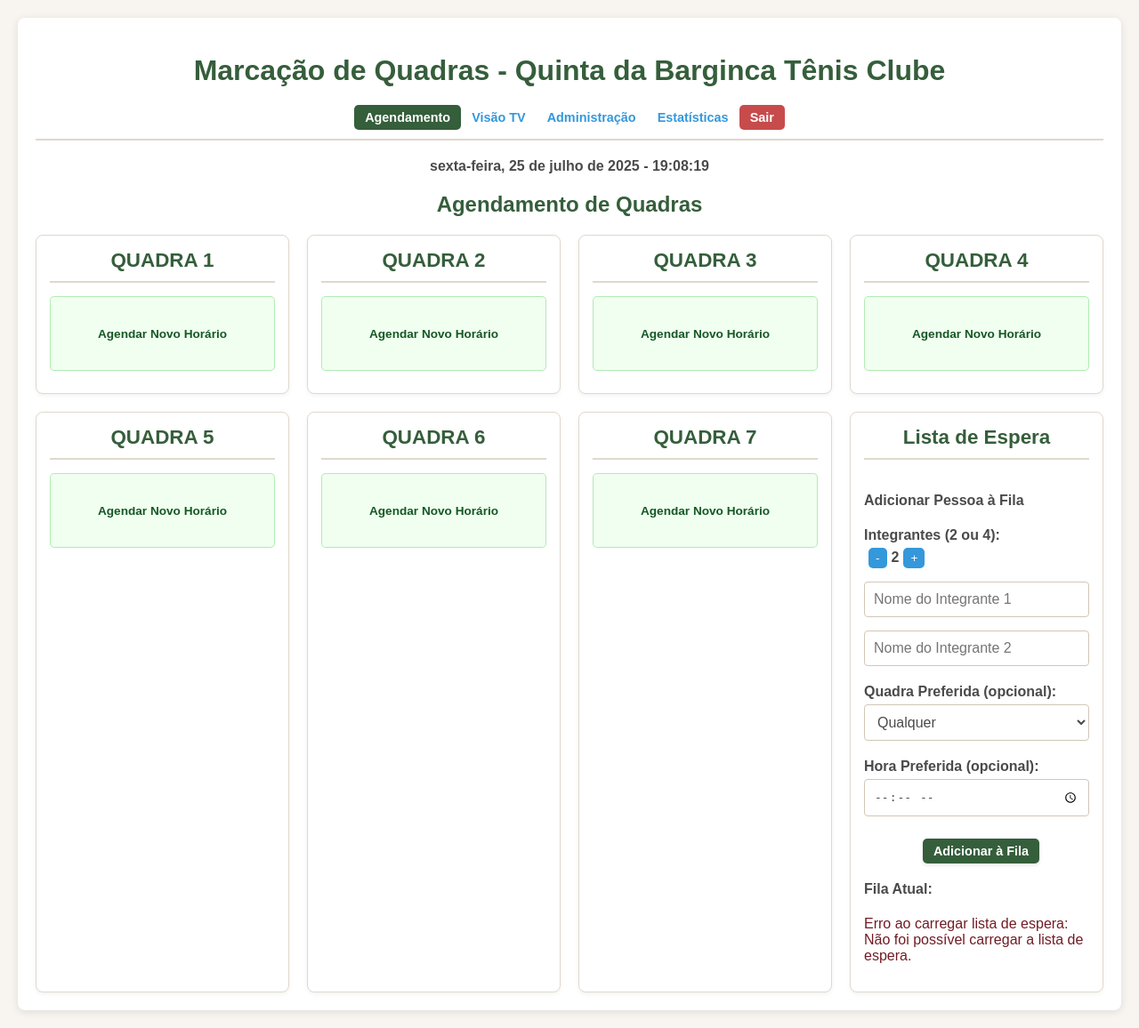
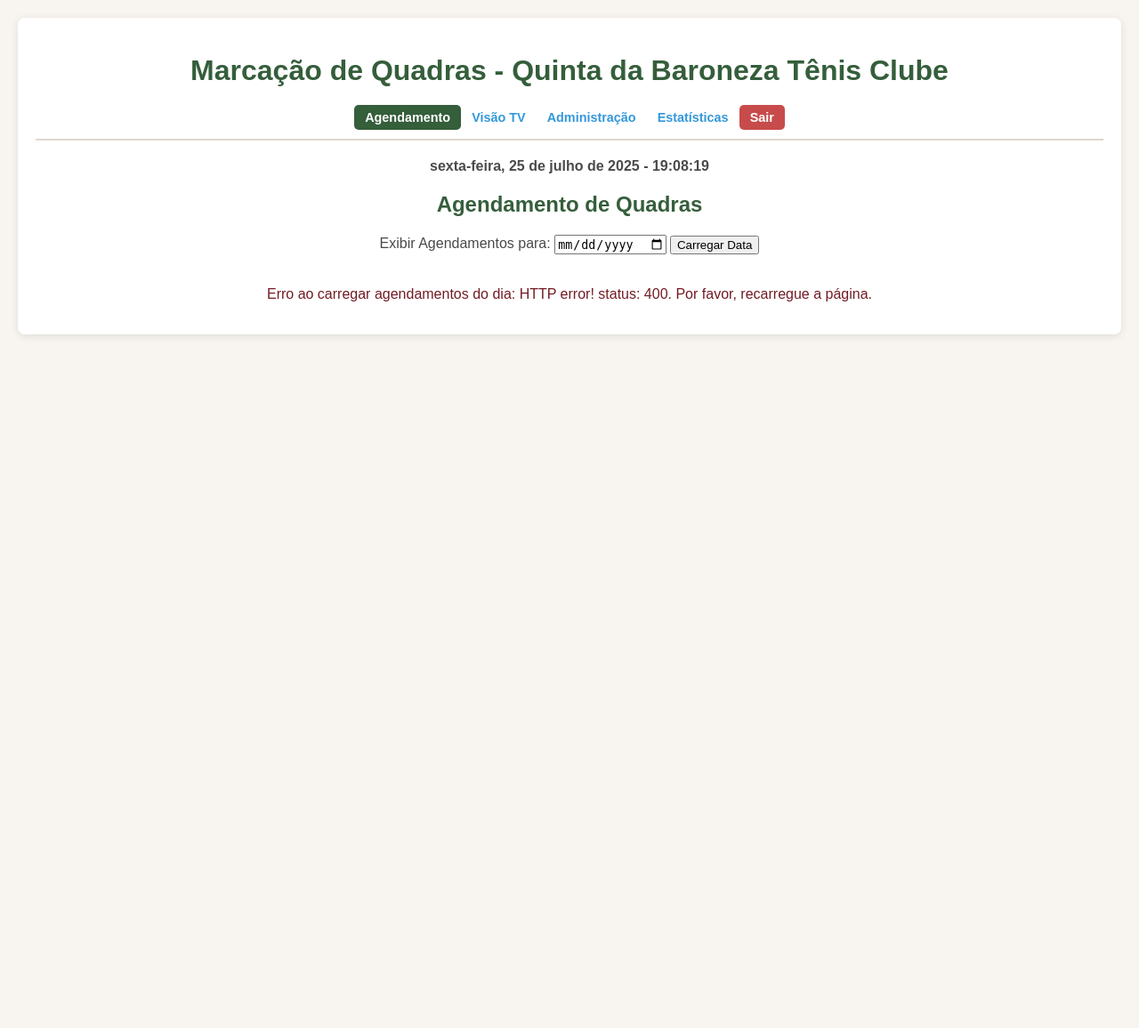
Before and after one commit to junior-mario/agendamento_quadras, a Flask app: template templates/index.html in a window 1280 px wide. Shown: the whole page at 89% size. After the commit the page ends 378 px from the top, so only its background shows below. Run offline with Flask 3, Linux system fonts and the light colour scheme; a user stored in the database is signed in; data comes from the database, SQL or seed files in the repository; both versions use the stored data as it was after the commit; tables that the repository leaves empty hold one stand-in row (values such as "Sample post"); the template is opened without the code that fills it: most values are stand-ins (such as "Sample title", 1, 10 or a date in 2020); data that the repository does not hold is empty.

Commit message:
agendamento do dia funcionando

```diff
--- a/app.py
+++ b/app.py
@@ -574,57 +574,109 @@
 @login_required
 @role_required(['admin', 'operator'])
 def index():
+    # Get selected date from query parameter, default to today
+    selected_date_str = request.args.get('selected_date')
+    if selected_date_str:
+        try:
+            selected_date = datetime.strptime(selected_date_str, '%Y-%m-%d').date()
+        except ValueError:
+            flash("Formato de data inválido. Exibindo agendamentos para hoje.", "error")
+            selected_date = datetime.now().date()
+    else:
+        selected_date = datetime.now().date()
+
     settings = get_settings_db()
-    all_bookings = get_bookings_db()
     waiting_list = get_waiting_list_db()
-
     courts = [f"QUADRA {i + 1}" for i in range(7)]
 
-    calendar_data = {court: [] for court in courts}
+    # The actual data for the grid will be fetched by JavaScript via /api/index_data
+    return render_template('index.html', courts=courts, settings=settings,
+                           waiting_list=waiting_list, selected_date=selected_date.isoformat())
 
-    # FILTRAR AGENDAMENTOS PARA O DIA ATUAL E FUTURO AQUI
-    now = datetime.now()
-    if now.tzinfo is not None:
-        now = now.replace(tzinfo=None)
+@app.route('/api/index_data')
+@login_required
+@role_required(['admin', 'operator'])
+def api_index_data():
+    print("API: /api/index_data chamada.")
+    try:
+        settings = get_settings_db()
+        all_bookings = get_bookings_db()
 
-    # Filtrar agendamentos a partir do início do dia atual
-    # Manter esta lógica para o index.html, pois ele renderiza os agendamentos diretamente
-    filtered_bookings = [
-        b for b in all_bookings
-        if b['startTime'] >= now.replace(hour=0, minute=0, second=0, microsecond=0)
-    ]
+        # Get selected date from query parameter, default to today
+        selected_date_str = request.args.get('selected_date')
+        if selected_date_str:
+            try:
+                selected_date = datetime.strptime(selected_date_str, '%Y-%m-%d').date()
+            except ValueError:
+                return jsonify({"error": "Formato de data inválido."}), 400
+        else:
+            selected_date = datetime.now().date()
 
-    for booking in filtered_bookings: # Usar os agendamentos filtrados
-        if booking['courtId'] in calendar_data:
-            booking['status_class'] = get_booking_status(booking, settings['bookingDurationMinutes'])
+        courts = [f"QUADRA {i + 1}" for i in range(7)]
+        index_output_data = []
 
-            # Ajusta o display_text para bloqueios
-            if booking['isBlockBooking']:
-                display_text = f"BLOQUEADO:<br>{booking['blockBookingReason']}<br>{booking['startTime'].strftime('%H:%M')} - {booking['endTime'].strftime('%H:%M')}"
-            else:
-                display_text = f"{', '.join(booking['players'])}"
-                display_text += f"<br>{booking['startTime'].strftime('%H:%M')} - {booking['endTime'].strftime('%H:%M')}"
-                if booking['status_class'] == 'alert-yellow':
-                    display_text += "<br>Atenção!"
-                elif booking['status_class'] == 'alert-red':
-                    display_text += "<br>Tempo Esgotado!"
+        # Filter bookings for the selected date (from 00:00:00 to 23:59:59)
+        start_of_day = datetime.combine(selected_date, datetime.min.time())
+        end_of_day = datetime.combine(selected_date, datetime.max.time())
 
-            booking['display_text'] = display_text
+        filtered_bookings = sorted([
+            b for b in all_bookings
+            if b['startTime'] >= start_of_day and b['startTime'] <= end_of_day
+        ], key=lambda x: x['startTime'])
 
-            booking_copy = booking.copy()
-            booking_copy['startTime'] = booking_copy['startTime'].isoformat()
-            booking_copy['endTime'] = booking_copy['endTime'].isoformat()
+        print(f"API: Agendamentos filtrados para {selected_date.isoformat()}: {len(filtered_bookings)}")
 
-            calendar_data[booking['courtId']].append(booking_copy)
+        for court_name in courts:
+            court_display_slots = []
 
-    for court in courts:
-        calendar_data[court].sort(key=lambda x: x['startTime'])
+            # Get bookings for this specific court and date
+            court_bookings_for_date = [b for b in filtered_bookings if b['courtId'] == court_name]
 
-    hours_for_modal = [f"{h:02d}:00" for h in range(8, 24)]
+            for booking in court_bookings_for_date:
+                booking_status_from_logic = get_booking_status(booking, settings['bookingDurationMinutes'])
 
-    return render_template('index.html', courts=courts, calendar_data=calendar_data,
-                           hours_for_modal=hours_for_modal, settings=settings,
-                           waiting_list=waiting_list)
+                slot_status_class = ''
+                if booking['isBlockBooking']:
+                    slot_status_class = 'block-booking' # Changed from block-booking-tv
+                elif booking_status_from_logic == 'playing':
+                    slot_status_class = 'playing' # Changed from slot-playing-active
+                elif booking_status_from_logic == 'alert-yellow' or booking_status_from_logic == 'alert-red':
+                    slot_status_class = 'alert-yellow' # Use alert-yellow for both for simplicity in index
+                elif booking_status_from_logic == 'confirmed':
+                    slot_status_class = 'confirmed' # Changed from slot-ocupado
+                elif booking_status_from_logic == 'faded-past':
+                    slot_status_class = 'faded-past'
+
+                players_or_reason = (', '.join(booking['players']) if not booking['isBlockBooking']
+                                         else booking['blockBookingReason'])
+
+                # MODIFICADO: Inclui a data no formato DD/MM
+                content_html = (
+                    f"<span class='cliente-nome'>{players_or_reason}</span>"
+                    f"<br><span class='horario-time'>{booking['startTime'].strftime('%d/%m %H:%M')} - {booking['endTime'].strftime('%H:%M')}</span>"
+                )
+
+                court_display_slots.append({
+                    'startTime': booking['startTime'].isoformat(),
+                    'endTime': booking['endTime'].isoformat(),
+                    'content': content_html,
+                    'status_class': slot_status_class,
+                    'type': 'booked' if not booking['isBlockBooking'] else 'blocked'
+                })
+
+            index_output_data.append({
+                'id': court_name,
+                'nome': court_name,
+                'tipo': 'Tênis/Esportes',
+                'agendamentos': court_display_slots
+            })
+
+        print(f"API: Dados de index a serem retornados: {len(index_output_data)} quadras.")
+        return jsonify(index_output_data)
+    except Exception as e:
+        print(f"API ERROR: Erro na rota /api/index_data: {e}")
+        return jsonify({"error": str(e)}), 500
+
 
 @app.route('/book', methods=['POST'])
 @login_required
@@ -660,7 +712,11 @@
     else:
         flash(message, "error")
 
-    return redirect(url_for('index'))
+    # Redirect back to the index page, preserving the selected date if any
+    redirect_url = url_for('index')
+    if booking_date_str:
+        redirect_url = url_for('index', selected_date=booking_date_str)
+    return redirect(redirect_url)
 
 @app.route('/admin', methods=['GET', 'POST'])
 @login_required
@@ -830,9 +886,10 @@
                 players_or_reason = (', '.join(booking['players']) if not booking['isBlockBooking']
                                          else booking['blockBookingReason'])
 
+                # MODIFICADO: Inclui a data no formato DD/MM
                 content_html = (
                     f"<span class='cliente-nome'>{players_or_reason}</span>"
-                    f"<span class='horario-time'>{booking['startTime'].strftime('%H:%M')} - {booking['endTime'].strftime('%H:%M')}</span>"
+                    f"<br><span class='horario-time'>{booking['startTime'].strftime('%d/%m %H:%M')} - {booking['endTime'].strftime('%H:%M')}</span>"
                 )
 
                 court_display_slots.append({
--- a/templates/index.html
+++ b/templates/index.html
@@ -413,7 +413,7 @@
 </head>
 <body>
     <div class="container">
-        <h1>Marcação de Quadras - Quinta da Barginca Tênis Clube</h1>
+        <h1>Marcação de Quadras - Quinta da Baroneza Tênis Clube</h1>
 
         <div class="navbar">
             <a href="{{ url_for('index') }}" class="active">Agendamento</a>
@@ -440,6 +440,13 @@
         <div class="current-time" id="currentTime"></div>
 
         <h2>Agendamento de Quadras</h2>
+
+        <div class="date-selector" style="text-align: center; margin-bottom: 20px;">
+            <label for="displayDate">Exibir Agendamentos para:</label>
+            <input type="date" id="displayDate" value="{{ selected_date }}">
+            <button onclick="changeDisplayDate()">Carregar Data</button>
+        </div>
+
         <div class="courts-grid" id="courtsGrid">
             <!-- Conteúdo das quadras será populado via JavaScript -->
             <p style="text-align: center; color: var(--color-text-darkgray);">Carregando agendamentos do dia...</p>
@@ -493,6 +500,7 @@
         let currentPlayerCount = 2; // Initial player count for general booking modal
         let currentWaitingPlayerCount = 2; // Initial player count for waiting list form
         let fetchedCourtsData = []; // Global variable to store fetched court data
+        let currentDisplayDate = "{{ selected_date }}"; // Store the date currently displayed on the page
 
         // Embed data from Flask to JavaScript
         window.bookingSettings = {{ settings | tojson | safe }};
@@ -522,7 +530,8 @@
             const bookingDurationMinutes = window.bookingSettings.bookingDurationMinutes;
             const actualBookingDuration = bookingDurationMinutes - 1; // Subtract 1 minute
 
-            let suggestedStartTime = new Date(); // Default to current time
+            // Use the currentDisplayDate for the modal's date
+            let suggestedStartTime = new Date(`${currentDisplayDate}T${new Date().toLocaleTimeString('en-US', { hour: '2-digit', minute: '2-digit', hour12: false })}`);
 
             // Find the relevant court data from the globally stored fetchedCourtsData
             const courtData = fetchedCourtsData.find(q => q.nome === courtId);
@@ -531,11 +540,12 @@
                 let latestEndTime = null;
                 const now = new Date();
 
-                // Find the latest end time of a *current or future* booking for this court
-                // Filter for confirmed, playing, ending-soon, block-booking slots that are not entirely in the past
+                // Filter relevant bookings for the *currentDisplayDate*
                 const relevantBookings = courtData.agendamentos.filter(slot => {
+                    const slotStartTime = new Date(slot.startTime);
                     const slotEndTime = new Date(slot.endTime);
-                    return slotEndTime > now; // Only consider bookings that end in the future
+                    // Ensure the slot is on the current display date
+                    return slotStartTime.toISOString().split('T')[0] === currentDisplayDate && slotEndTime > now;
                 });
 
                 // Sort relevant bookings by end time to find the latest
@@ -548,11 +558,12 @@
 
                 if (latestEndTime) {
                     // If current time is within or before the latest booking, start 1 minute after it ends
-                    if (now < latestEndTime) { // If there's an active or future booking
+                    // Only adjust if the latestEndTime is on the currentDisplayDate
+                    if (latestEndTime.toISOString().split('T')[0] === currentDisplayDate && now < latestEndTime) {
                         suggestedStartTime = new Date(latestEndTime.getTime() + (1 * 60 * 1000)); // Add 1 minute
                     } else {
                         // If all relevant bookings are in the past, or current time is after the last relevant booking, use current time
-                        suggestedStartTime = now;
+                        suggestedStartTime = new Date(`${currentDisplayDate}T${now.toLocaleTimeString('en-US', { hour: '2-digit', minute: '2-digit', hour12: false })}`);
                     }
                 }
             }
@@ -561,16 +572,18 @@
             suggestedStartTime.setSeconds(0);
             suggestedStartTime.setMilliseconds(0);
 
-            // Se o suggestedStartTime for no passado, ajuste para a hora atual
-            const now = new Date(); // Re-obter now para garantir que está atualizado
-            if (suggestedStartTime < now) {
-                suggestedStartTime = now;
+            // Se o suggestedStartTime for no passado (em relação à hora atual do dia de exibição), ajuste para a hora atual
+            const now = new Date();
+            const currentDateTimeOnDisplayDate = new Date(`${currentDisplayDate}T${now.toLocaleTimeString('en-US', { hour: '2-digit', minute: '2-digit', hour12: false })}`);
+
+            if (suggestedStartTime < currentDateTimeOnDisplayDate) {
+                suggestedStartTime = currentDateTimeOnDisplayDate;
                 suggestedStartTime.setSeconds(0);
                 suggestedStartTime.setMilliseconds(0);
             }
 
             // Set the date and time in the modal
-            document.getElementById('bookingDate').value = suggestedStartTime.toISOString().split('T')[0];
+            document.getElementById('bookingDate').value = currentDisplayDate; // Always use the displayed date
             document.getElementById('bookingTime').value = suggestedStartTime.toLocaleTimeString('en-US', { hour: '2-digit', minute: '2-digit', hour12: false });
 
             // Calculate and display the estimated end time in the modal for user info
@@ -672,7 +685,7 @@
             if (currentWaitingPlayerCount > 2) {
                 buttonElement.closest('.player-input-group').remove();
                 currentWaitingPlayerCount--;
-                document.getElementById('waitingPlayerCount').innerText = currentWaitingPlayerCount;
+                document.getElementById('playerCount').innerText = currentPlayerCount;
             }
         }
 
@@ -794,22 +807,20 @@
         }
 
 
-        // Função para carregar e renderizar os agendamentos do dia atual
-        async function loadAndRenderCurrentDayBookings() {
+        // Função para carregar e renderizar os agendamentos para a data selecionada
+        async function loadAndRenderBookingsForDate(dateString) {
             const courtsGrid = document.getElementById('courtsGrid');
-            courtsGrid.innerHTML = '<p style="text-align: center; color: var(--color-text-darkgray);">Carregando agendamentos do dia...</p>';
-            console.log('1. Mensagem de carregamento inicial definida.');
+            courtsGrid.innerHTML = '<p style="text-align: center; color: var(--color-text-darkgray);">Carregando agendamentos...</p>';
+            console.log(`1. Mensagem de carregamento inicial definida para a data: ${dateString}.`);
 
             try {
-                console.log('2. Tentando buscar /api/dashboard_data...');
-                const response = await fetch('/api/dashboard_data');
-                console.log('3. Resposta da API recebida, status:', response.status);
-                if (!response.ok) {
-                    throw new Error(`HTTP error! status: ${response.status}`);
+                const apiResponse = await fetch(`/api/index_data?selected_date=${dateString}`);
+                if (!apiResponse.ok) {
+                    throw new Error(`HTTP error! status: ${apiResponse.status}`);
                 }
-                const quadrasData = await response.json();
-                fetchedCourtsData = quadrasData;
-                console.log('4. Dados buscados e analisados:', quadrasData);
+                const quadrasData = await apiResponse.json();
+                fetchedCourtsData = quadrasData; // Update global data
+                console.log('4. Dados buscados e analisados para a data selecionada:', quadrasData);
 
                 courtsGrid.innerHTML = ''; // Limpa a mensagem de carregamento
                 console.log('5. Mensagem de carregamento limpa. Começando a renderizar as quadras.');
@@ -827,30 +838,24 @@
                     let bookingListHtml = '';
                     if (quadra && quadra.agendamentos && quadra.agendamentos.length > 0) {
                         console.log(`6c. Agendamentos encontrados para ${courtName}:`, quadra.agendamentos.length);
-                        // AQUI: Não há mais necessidade de filtrar por 'relevantBookings' no frontend,
-                        // pois o backend já enviará apenas os agendamentos relevantes (futuros/ativos).
                         quadra.agendamentos.forEach(slot => {
                             let statusClass = '';
                             let content = '';
                             // Já são strings ISO do backend, então substring(11, 16) funciona
-                            let startTime = slot.startTime.substring(11, 16);
-                            let endTime = slot.endTime.substring(11, 16);
+                            // Note: The backend now includes date in content_html, so we might not need to parse it here.
+                            // Let's use the content directly from the backend.
+                            content = slot.content; // Use content directly from backend as it now includes date
 
-                            if (slot.status_class === 'slot-ocupado') {
+                            if (slot.status_class === 'confirmed') {
                                 statusClass = 'confirmed';
-                                content = slot.content;
-                            } else if (slot.status_class === 'slot-playing-active') {
+                            } else if (slot.status_class === 'playing') {
                                 statusClass = 'playing';
-                                content = slot.content;
-                            } else if (slot.status_class === 'slot-ending-soon') {
+                            } else if (slot.status_class === 'alert-yellow') {
                                 statusClass = 'alert-yellow';
-                                content = slot.content;
-                            } else if (slot.status_class === 'block-booking-tv') {
+                            } else if (slot.status_class === 'block-booking') {
                                 statusClass = 'block-booking';
-                                content = slot.content;
-                            } else if (slot.status_class === 'slot-passado') {
+                            } else if (slot.status_class === 'faded-past') {
                                 statusClass = 'faded-past';
-                                content = slot.content;
                             }
 
                             bookingListHtml += `<div class="booking-item ${statusClass}">${content}</div>`;
@@ -930,13 +935,20 @@
             }
         }
 
+        // Function to handle date change
+        function changeDisplayDate() {
+            const selectedDate = document.getElementById('displayDate').value;
+            currentDisplayDate = selectedDate; // Update the global variable
+            loadAndRenderBookingsForDate(selectedDate);
+        }
 
         // Ao carregar a página
         window.addEventListener('load', async () => {
             updateCurrentTime();
             setInterval(updateCurrentTime, 1000);
             renderPlayerInputs(); // Para o modal de agendamento (este pode permanecer aqui, pois o modal está sempre no HTML)
-            await loadAndRenderCurrentDayBookings(); // Carrega os agendamentos do dia atual
+            // Load bookings for the date initially passed by Flask (today's date)
+            await loadAndRenderBookingsForDate(currentDisplayDate);
         });
     </script>
 </body>
```
Also changed, not shown: court_bookings.db, 2 other files.
